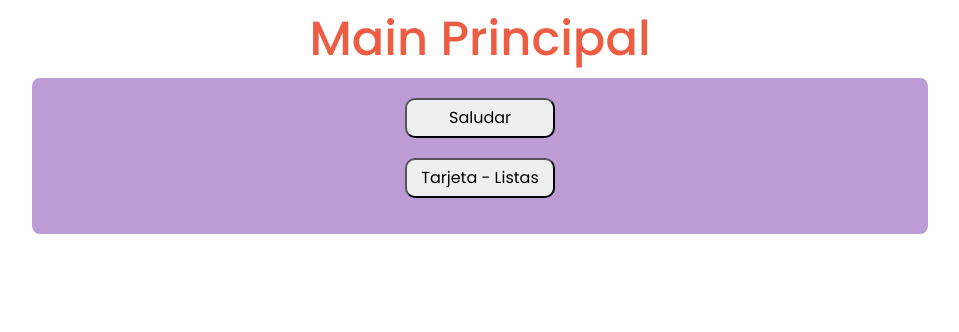
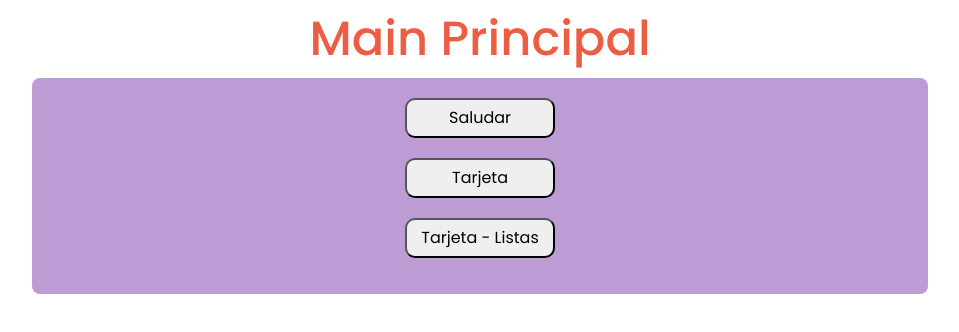
Before and after one commit to DanielGuzmanV/React-Ts-Fundamentos, a React (Vite) app: page / in a window 1280 px wide. Shown: the top 332 px of the page, without its empty margins (160-1119 px from the left). Built offline with nearby package versions, Linux system fonts and the light colour scheme.

Commit message:
Se agregaron las rutas y configuro los botones

```diff
--- a/src/components/ContentButtons.tsx
+++ b/src/components/ContentButtons.tsx
@@ -23,6 +23,14 @@ function ContentButtons() {
         <li>
           <button
             className="btnStyle"
+            onClick={ () => handleSaludar("/card")}
+          >
+            Tarjeta
+          </button>
+        </li>
+        <li>
+          <button
+            className="btnStyle"
             onClick={ () => handleSaludar("/cardList")}
           >
             Tarjeta - Listas
--- a/src/routers/routes.tsx
+++ b/src/routers/routes.tsx
@@ -2,6 +2,7 @@ import { BrowserRouter as Router, Routes, Route } from "react-router-dom"
 import LeadingPage from "../pages/LeadingPage";
 import Saludar from "../pages/Saludo";
 import CardList from "../pages/CardView";
+import Card from "../pages/Card";
 
 function MyRoutes() {
   return (
@@ -11,6 +12,7 @@ function MyRoutes() {
         {/* Lista de rutas: */}
         <Route path="/" element = {<LeadingPage/>}/>
         <Route path="/saludo" element = {<Saludar/>}/>
+        <Route path="/card" element = {<Card/>}/>
         <Route path="/cardList" element = {<CardList/>}/>
 
 
```
